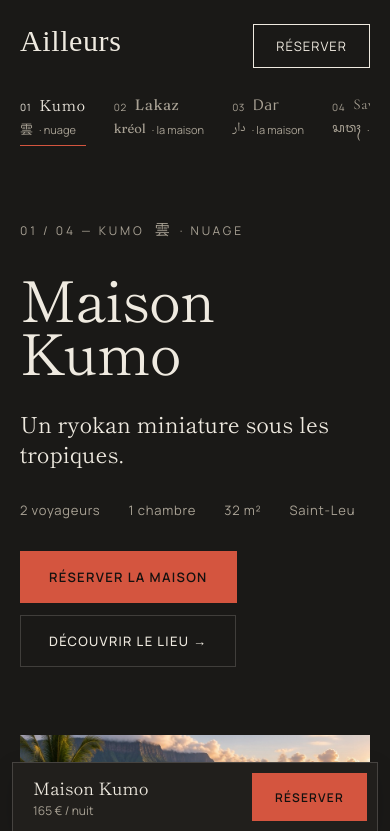
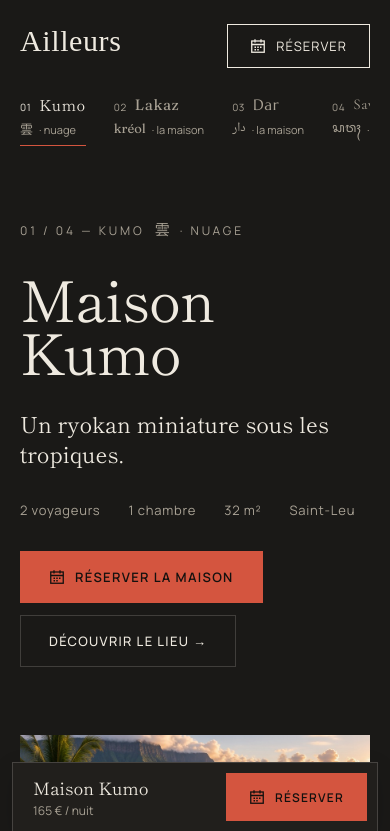
Before and after one commit to michaelwautier/ailleurs-site, an Astro site: page /ailleurs-site/maisons/kumo in a window 390 px wide. Shown: the top 831 px of the page. Built offline with nearby package versions, Linux system fonts and the light colour scheme; Astro itself is replaced by a stand-in of ours; a web font is replaced by a local one.

Commit message:
Add calendar icon to booking buttons (#7)
Line calendar icon (inherits text colour) on the left of every booking
call to action: header Réserver, hero "Réserver la maison/case/riad/
villa", "Demander la réservation" and the phone booking bar.

Co-authored-by: Claude Opus 5.5 <noreply@anthropic.com>

```diff
--- a/src/components/BookingForm.astro
+++ b/src/components/BookingForm.astro
@@ -1,4 +1,5 @@
 ---
+import CalendarIcon from './CalendarIcon.astro';
 interface Props {
   houseName: string;
   price: number;
@@ -31,7 +32,7 @@ const { houseName, price, maxGuests, minNights } = Astro.props;
     <span class="muted" data-nights-label>Choisissez vos dates</span>
     <span data-total>{price} € / nuit</span>
   </div>
-  <button type="submit" class="button button-primary button-block">Demander la réservation</button>
+  <button type="submit" class="button button-primary button-block"><CalendarIcon />Demander la réservation</button>
   <p class="status" role="status" aria-live="polite" data-status></p>
 </form>
 
--- /dev/null
+++ b/src/components/CalendarIcon.astro
@@ -0,0 +1,9 @@
+---
+// Small line calendar for booking calls to action. Inherits the text colour.
+---
+
+<svg class="icon" width="16" height="16" viewBox="0 0 16 16" fill="none" aria-hidden="true">
+  <rect x="1.75" y="3" width="12.5" height="11.25" stroke="currentColor" stroke-width="1.3"></rect>
+  <path d="M1.75 6.5h12.5M5 1.25V4.5M11 1.25V4.5" stroke="currentColor" stroke-width="1.3"></path>
+  <path d="M4.5 9.25h1.5M7.25 9.25h1.5M10 9.25h1.5M4.5 11.75h1.5M7.25 11.75h1.5" stroke="currentColor" stroke-width="1.3"></path>
+</svg>
--- a/src/components/Header.astro
+++ b/src/components/Header.astro
@@ -1,4 +1,5 @@
 ---
+import CalendarIcon from './CalendarIcon.astro';
 import { houses } from '../data/houses';
 import { withBase } from '../lib/url';
 
@@ -37,7 +38,7 @@ const { activeSlug } = Astro.props;
       ))
     }
   </nav>
-  <a class="pill" href="#reserver">Réserver</a>
+  <a class="pill" href="#reserver"><CalendarIcon />Réserver</a>
 </header>
 
 <script>
--- a/src/pages/maisons/[slug].astro
+++ b/src/pages/maisons/[slug].astro
@@ -1,4 +1,5 @@
 ---
+import CalendarIcon from '../../components/CalendarIcon.astro';
 import Base from '../../layouts/Base.astro';
 import Header from '../../components/Header.astro';
 import Photo from '../../components/Photo.astro';
@@ -39,7 +40,7 @@ const facts = houseFacts(stay);
           <span>{stay.guests} voyageurs</span><span>{stay.bedrooms} chambre</span><span>{stay.surface} m²</span><span>{stay.commune}</span>
         </p>
         <div class="actions rise d5">
-          <a class="button button-primary" href="#reserver">Réserver {house.shortName}</a>
+          <a class="button button-primary" href="#reserver"><CalendarIcon />Réserver {house.shortName}</a>
           <a class="button button-ghost" href="#lieu">Découvrir le lieu →</a>
         </div>
       </div>
@@ -135,7 +136,7 @@ const facts = houseFacts(stay);
         <span class="mobile-bar-name">{house.name}</span>
         <span>{stay.price} € / nuit</span>
       </span>
-      <a class="button button-primary" href="#reserver">Réserver</a>
+      <a class="button button-primary" href="#reserver"><CalendarIcon />Réserver</a>
     </div>
   </main>
 </Base>
--- a/src/styles/global.css
+++ b/src/styles/global.css
@@ -205,6 +205,7 @@ img {
 .pill {
   display: inline-flex;
   align-items: center;
+  gap: 10px;
   min-height: 44px;
   padding: 0 22px;
   border: 1px solid var(--ink);
@@ -475,6 +476,7 @@ html[data-home='true'] .pill {
   display: inline-flex;
   align-items: center;
   justify-content: center;
+  gap: 10px;
   min-height: 52px;
   padding: 0 28px;
   border: 1px solid transparent;
@@ -497,6 +499,12 @@ html[data-home='true'] .pill {
 .button-block {
   width: 100%;
   min-height: 56px;
+}
+
+/* Inline icons (calendar on booking buttons). */
+.icon {
+  flex: none;
+  display: block;
 }
 
 /* ---------- Hover: a fill sweeps in from the left, text switches colour ---------- */
```
